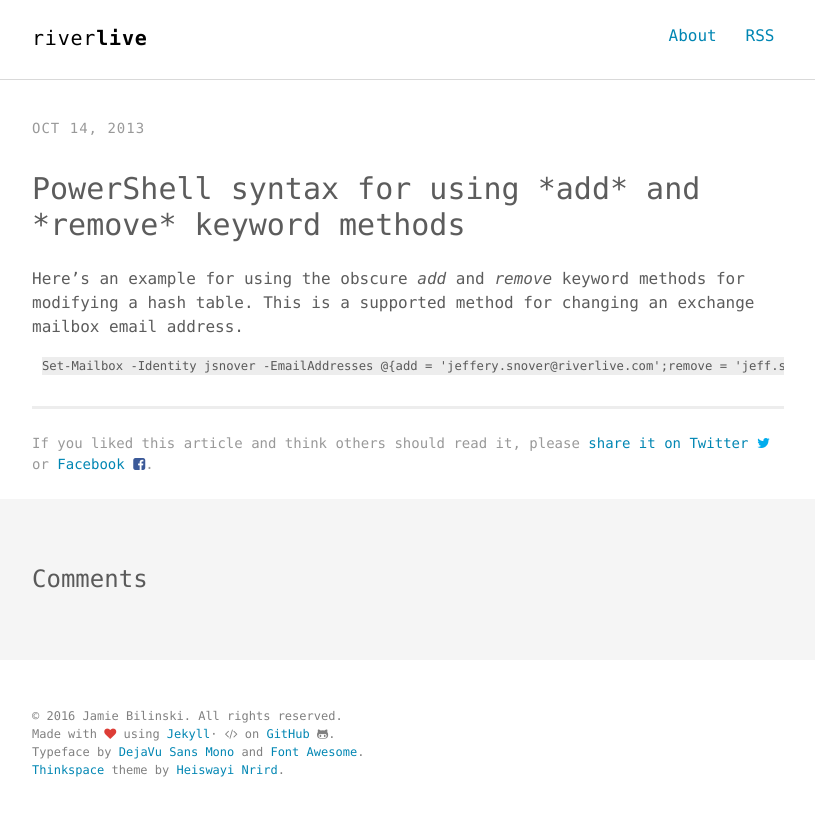
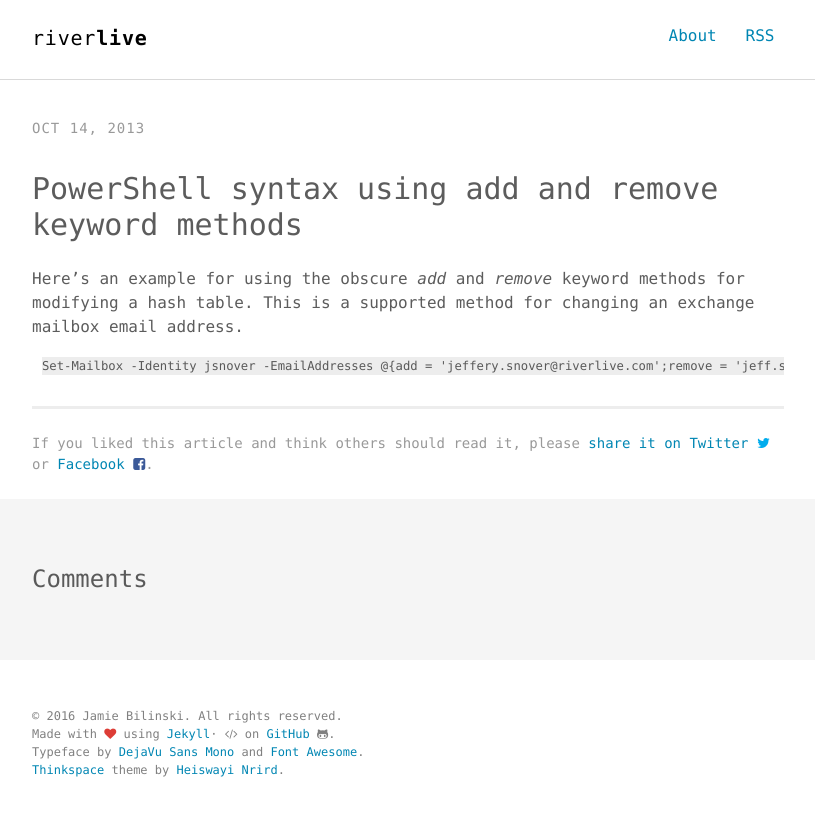
Before and after one commit to jbilinski/scriptops.com, a Jekyll site: the page built from _posts/2013-10-14-powershell-syntax-using-add-and-remove-keyword-methods.md, in a window 1280 px wide. Shown: the top 816 px of the page, without its empty margins (232-1047 px from the left). Built offline with Jekyll 4.4.1, drawn with Linux system fonts in a browser that asks for light colours; comment, search, counter and statistics services are not loaded.

Commit message:
resource mailbox post

```diff
--- a/_posts/2013-10-14-powershell-syntax-for-using-add-and-remove-keyword-methods.md
+++ b/_posts/2013-10-14-powershell-syntax-using-add-and-remove-keyword-methods.md
@@ -1,9 +1,9 @@
 ---
 layout: post
-title: "PowerShell syntax for using *add* and *remove* keyword methods"
+title: "PowerShell syntax using add and remove keyword methods"
 comments: true
 date: "2013-10-14"
-description: "powershell syntax for using add and remove keyword methods"
+description: "powershell syntax using add and remove keyword methods"
 keywords: "powershell, syntax, hash table"
 categories: [powershell, script, interactive, reference]
 tags: [example, hash table]
```
Also changed, not shown: _posts/2013-10-16-add-exchange-resource-mailbox-delegate.md (added, +17 -0 lines).
